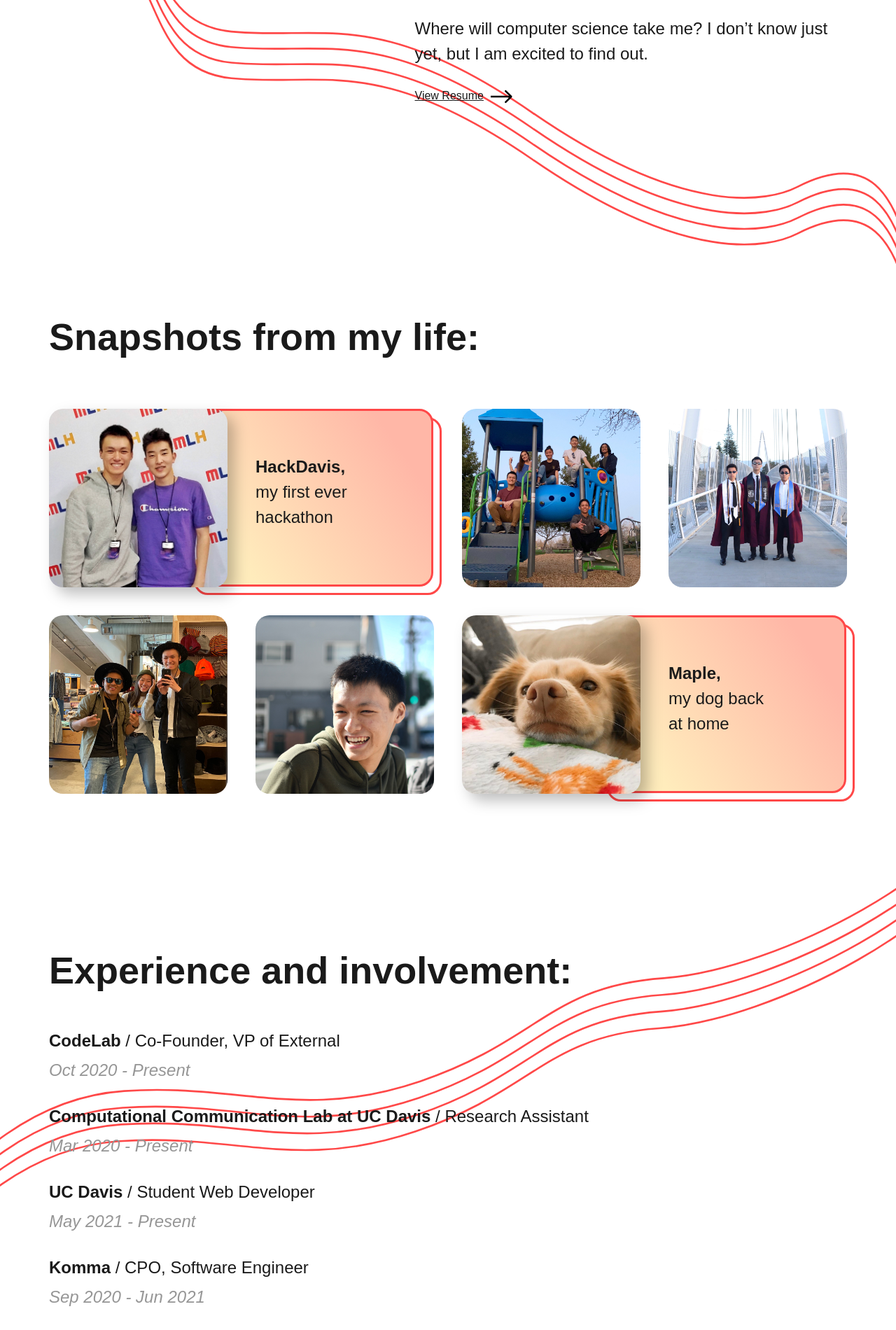
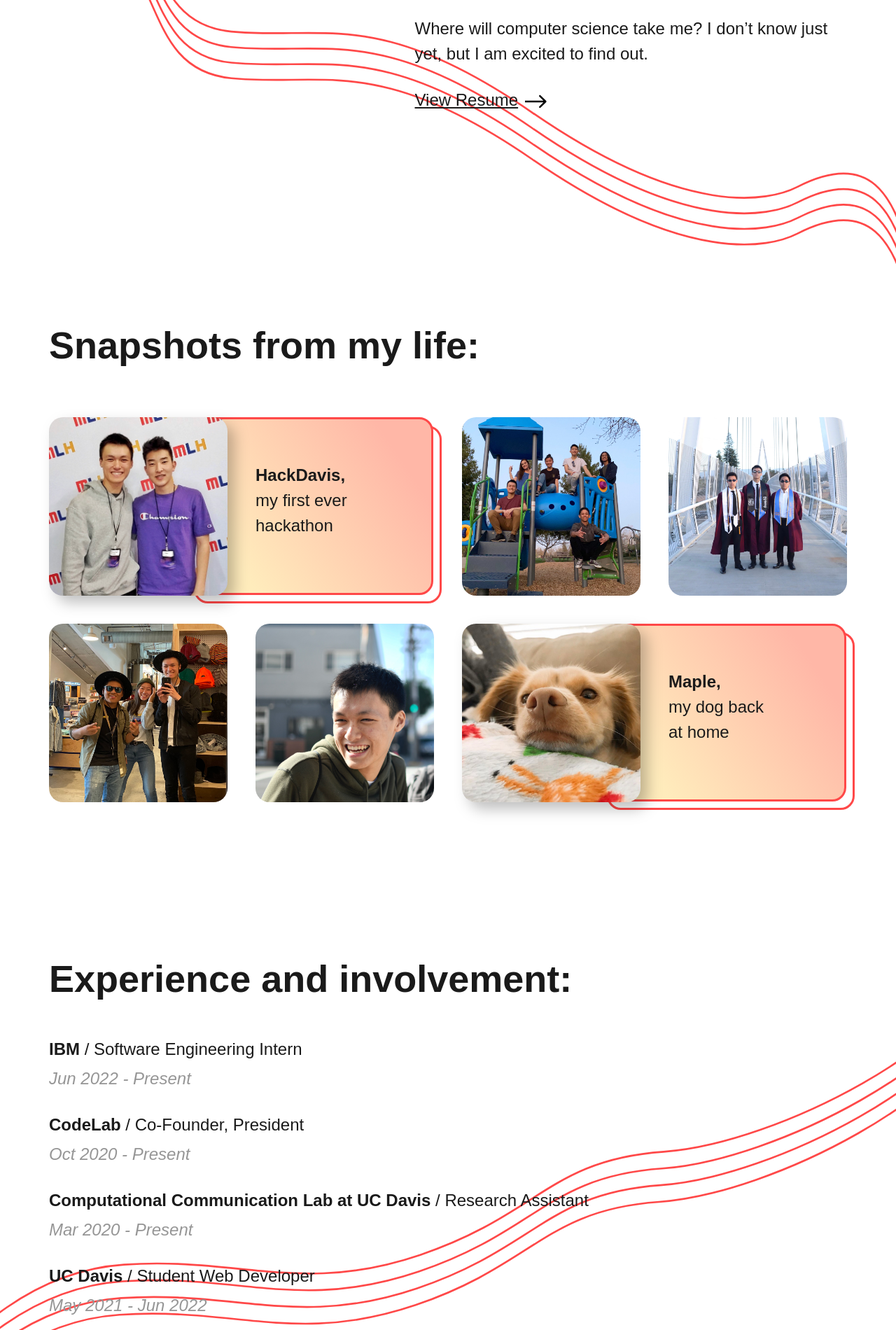
Before and after one commit to edward-chew/edward-chew.github.io, a plain HTML site: page about.html in a window 1280 px wide. Shown: the part 900-2800 px from the top of the page at 70% size. Drawn offline with nearby package versions, Linux system fonts and the light colour scheme; a web font is replaced by a local one.

Commit message:
Update about page

```diff
--- a/about.html
+++ b/about.html
@@ -62,11 +62,11 @@
       <section class="summary">
         <div class="row">
           <div class="left col-md-5">
-            <img src="Images/Edward2.JPG" alt="Photo of me!">
+            <img src="Images/Edward2.jpeg" alt="Photo of me!">
           </div>
           <div class="right col-md-7">
             <h1>I’m Edward.</h1>
-            <p>I’m currently a third year computer science major and technology management minor at UC Davis. There are so many interesting directions to go with computer science, from web development to cybersecurity. With the help of coursework and involvements, I've been constantly exploring. Recently, I've worked on several frontend web development projects, as it offers me an opportunity to integrate my software and design interests.
+            <p>I’m currently a fourth year computer science major and technology management minor at UC Davis. There are so many interesting directions to go with computer science, from web development to cybersecurity. With the help of coursework and involvements, I've been constantly exploring. Recently, I've worked on several frontend web development projects, as it offers me an opportunity to integrate my software and design interests.
               <br><br>Somehow, I’ve bumped into the design field numerous times in high school and college. I’ve come to realize that design principles play an enormous role in other fields and life in general. When resolving a conflict, I consider a human centered approach. When programming, I don’t just want functional code, I want intuitive, efficient code.
               <br><br>Where will computer science take me? I don’t know just yet, but I am excited to find out.</p>
             <a class="link" href="https://drive.google.com/file/d/1nTexryaBg258VKtiM36aMotkwGOm-t99/view?usp=sharing" target="_blank">View Resume<img class="arrow-link" src="Images/Arrow.svg" alt=""></a>
@@ -110,12 +110,14 @@
 
       <section class="experience">
         <h1>Experience and involvement:</h1>
-        <p class="position"><b class="demi">CodeLab</b> / Co-Founder, VP of External</p>
+        <p class="position"><b class="demi">IBM</b> / Software Engineering Intern</p>
+        <p class="years">Jun 2022 - Present</p>
+        <p class="position"><b class="demi">CodeLab</b> / Co-Founder, President</p>
         <p class="years">Oct 2020 - Present</p>
         <p class="position"><b class="demi">Computational Communication Lab at UC Davis</b> / Research Assistant</p>
         <p class="years">Mar 2020 - Present</p>
         <p class="position"><b class="demi">UC Davis</b> / Student Web Developer</p>
-        <p class="years">May 2021 - Present</p>
+        <p class="years">May 2021 - Jun 2022</p>
         <p class="position"><b class="demi">Komma</b> / CPO, Software Engineer</p>
         <p class="years">Sep 2020 - Jun 2021</p>
         <p class="position"><b class="demi">Hands Together</b> / Software Engineer</p>
--- a/css/about.css
+++ b/css/about.css
@@ -1,3 +1,10 @@
+/*
+  Global
+*/
+a {
+  font-size: calc(1.5rem * var(--text-mult));
+}
+
 /*
   Summary
 */
@@ -110,7 +117,7 @@ footer h1 {
   top: 850px;
 }
 .lines2 {
-  top: 2300px;
+  top: 2600px;
 }
 @media (max-width: 720px) {
   .rellax {
```
Also changed, not shown: Images/Edward2.JPG (deleted), Images/Edward2.jpeg (added), 1 other file.
